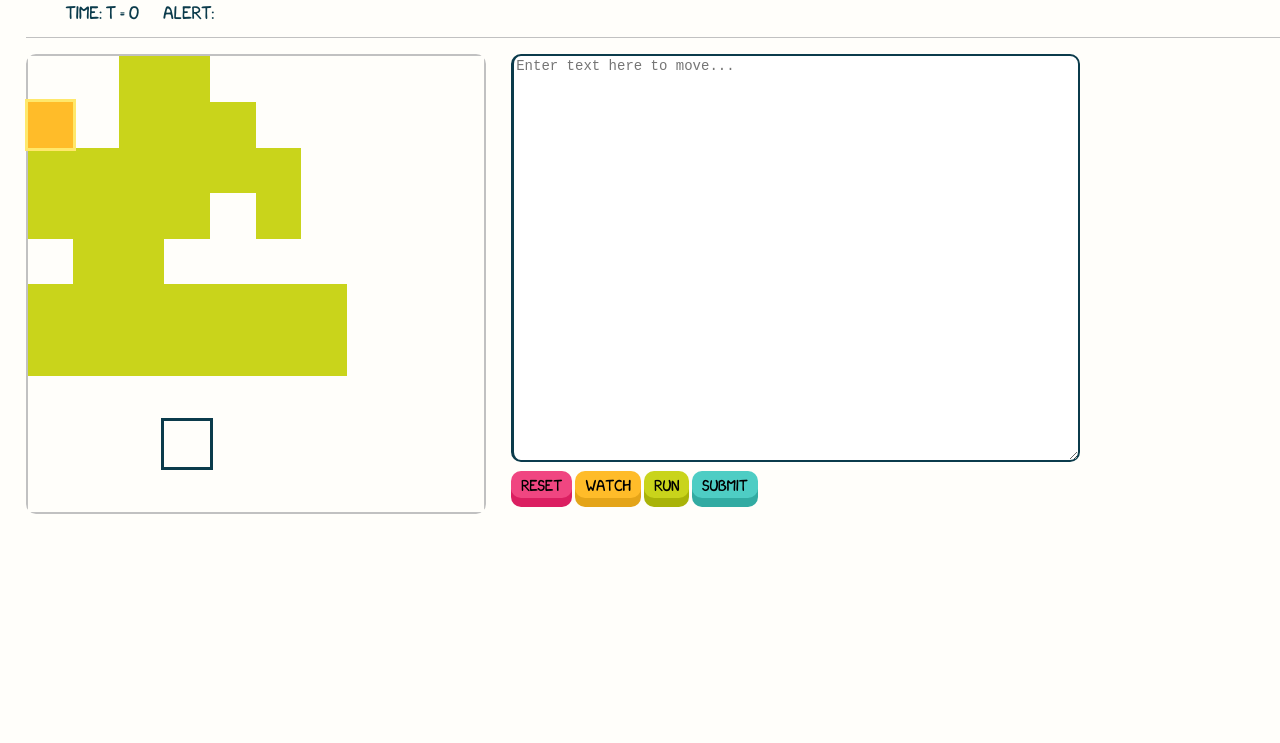
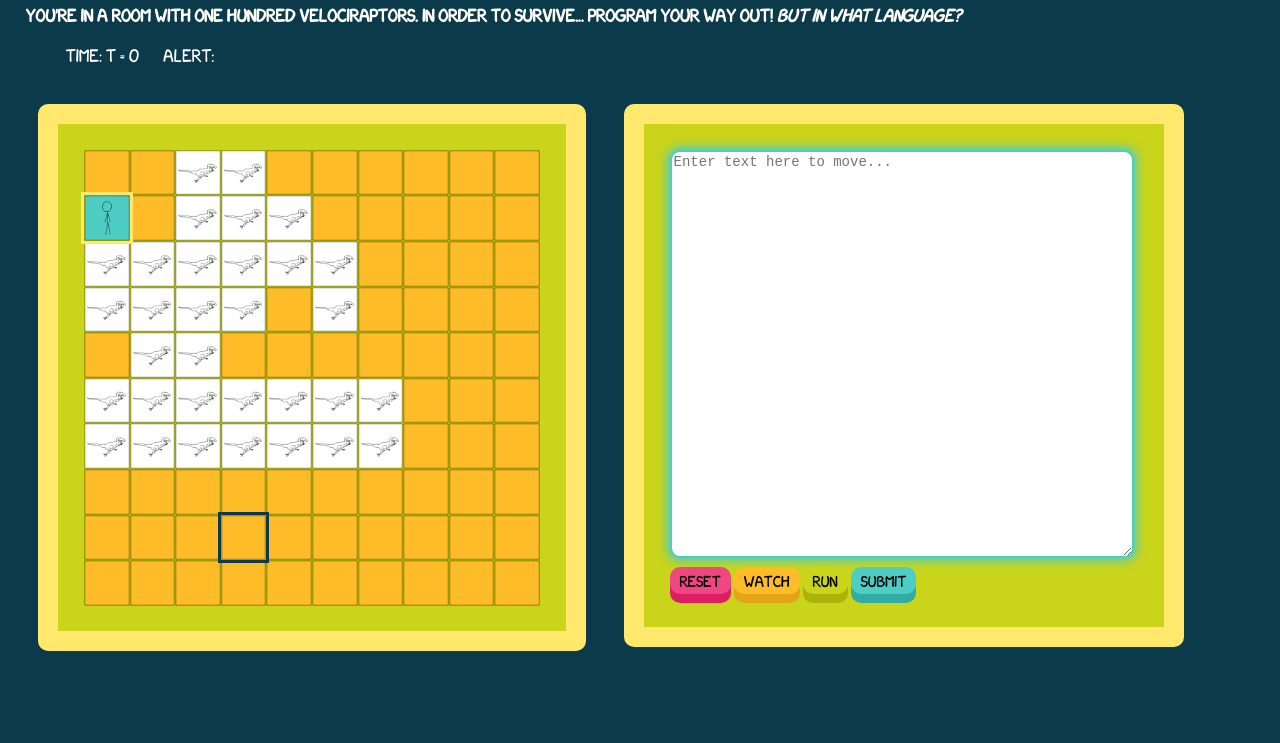
Before and after one commit to turbomaze/velociraptor-escape, a plain HTML site: page index.html in a window 1280 px wide. Shown: the part 57-800 px from the top of the page. Drawn offline with Linux system fonts and the light colour scheme.

Commit message:
Adds additional styling to the page.

```diff
--- a/css/style.css
+++ b/css/style.css
@@ -1,20 +1,20 @@
 /* general styles */
 html, body {
   font-family: 'xkcd', Sans-Serif;
-  color: #0b3b4b;
+  color: #000;
   font-size: 12px;
   -webkit-text-size-adjust: 100%;
   -ms-text-size-adjust: 100%;
   margin: 0;
   padding: 0;
-  background: #fffefa;
+  background: #0b3b4b;
 }
 
 html body .header {
+    color:#fffefa;
   font-size: 16px;
   margin-left: 2vw;
-  margin-bottom: 2vh;
-  border-bottom: 1px solid #c1c1c1;
+  margin-bottom: 5vh;
 } html body .header li {
   display: inline;
   margin-right: 20px;
@@ -26,20 +26,29 @@
 }
 
 #grid {
-  margin-left: 2vw;
+    border: 20px solid #ffe86b;
+    background-color:#c9d41b;
+    padding:2vw;
+    border-radius: 10px;
+  margin-left: 3vw;
   margin-bottom: 2vw;
+    margin-right:3vw;
   float: left;
   width: 57vmin;
   height: 57vmin;
-  border: 2px solid #c1c1c1;
-  border-radius: 10px;
   position: relative;
 } .fullClass {
-  background: #c9d41b;
+  background-image: url("../images/velociraptorG.png");
+    background-size:100%;
+    background-color: #fff;
 } .emptyClass {
-  background: #fffefa;
+  background-image: url("../images/blankG.png");
+    background-size:100%;
+    background-color: #ffbc29;
 } .agentClass {
-  background: #ffbc29;
+  background-image: url("../images/dudeG.png");
+    background-size:100%;
+    background-color:#4ecdc4;
 } .start-state {
   box-shadow: 0px 0px 0px 3px #ffe86b;
   z-index: 3000000000;
@@ -62,9 +71,13 @@
 }
 
 #controls {
-  padding-left: 2vw;
-  padding-right: 2vw;
-  width: 70vmin;
+    border: 20px solid #ffe86b;
+    background-color:#c9d41b;
+    padding:2vw;
+    padding-bottom: 6vw;
+    padding-right:3vw;
+    border-radius: 10px;
+  width: 57vmin;
   height: 50vmin;
   position: relative;
   float: left;
@@ -139,17 +152,17 @@
 
 textarea {
   /* height/width awk, add auto expand */
-  width: 100%;
+    width: 100%;
   height: 100%;
-  border: 2px solid #c1c1c1;
-  border-left: 3px solid #c1c1c1;
+  border: 2px solid #4ecdc4;
   border-radius: 10px;
   font-size: 14px;
   outline: none;
   margin-bottom: 1vh;
 } textarea:focus {
-  border: 2px solid #0b3b4b;
-  border-left: 3px solid #0b3b4b;
+    -webkit-box-shadow: 0px 0px 10px 3px #4ecdc4;
+    -moz-box-shadow: 0px 0px 10px 3px #4ecdc4;
+    box-shadow: 0px 0px 10px 3px #4ecdc4;
 }
 
 @media (max-width: 600px) {
--- a/index.html
+++ b/index.html
@@ -20,6 +20,7 @@
     <div class="content">
       <div class="header">
         <h3>VELOCIRAPTOR ESCAPE</h3>
+        <h4>You're in a room with one hundred velociraptors. In order to survive... program your way out! <i>BUT IN WHAT LANGUAGE?</i></h4>
         <ul>
           <li>Time: t = <span id="time">0</span></li>
           <li>Alert: <span id='alert'></span></li>
```
